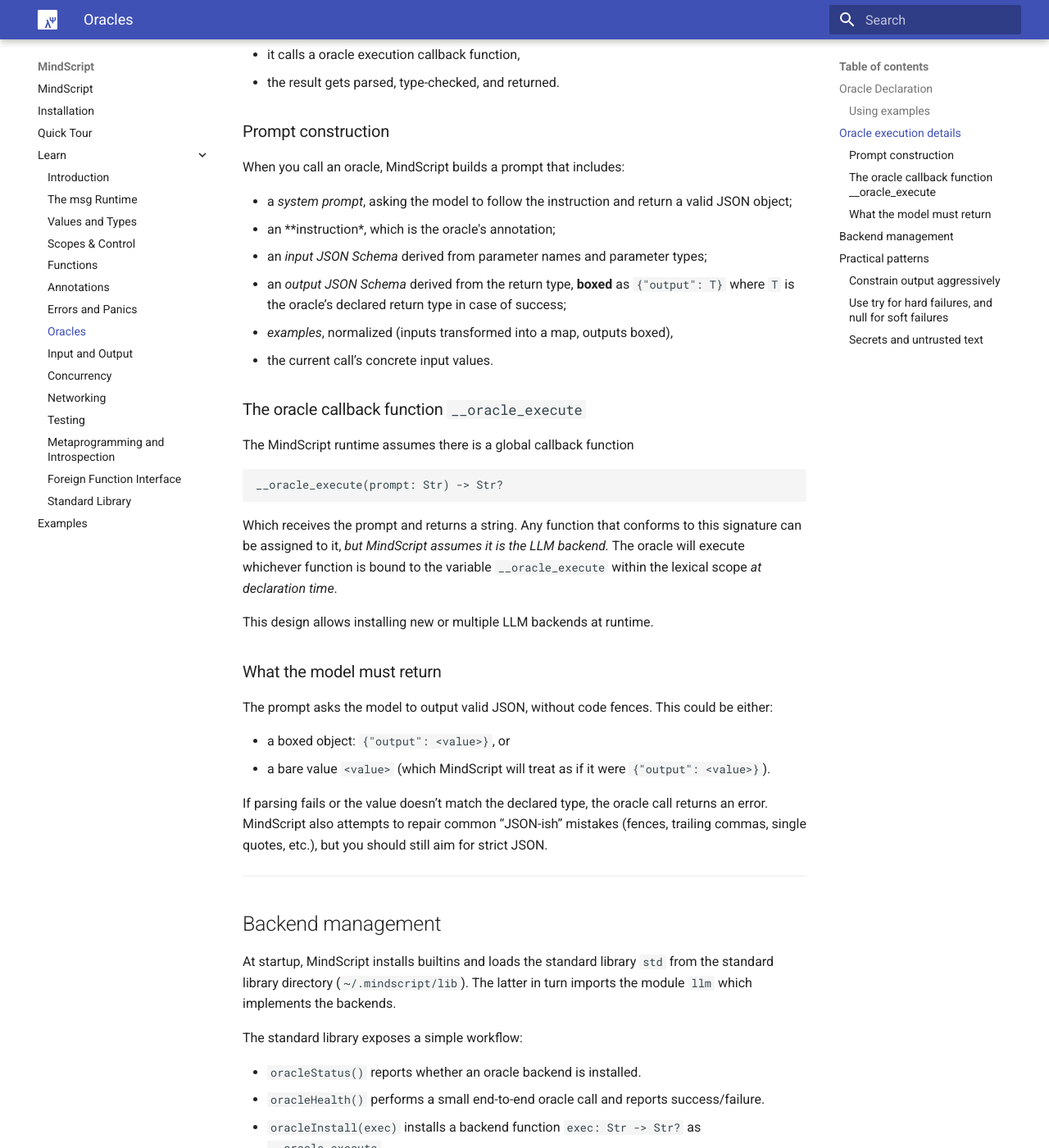
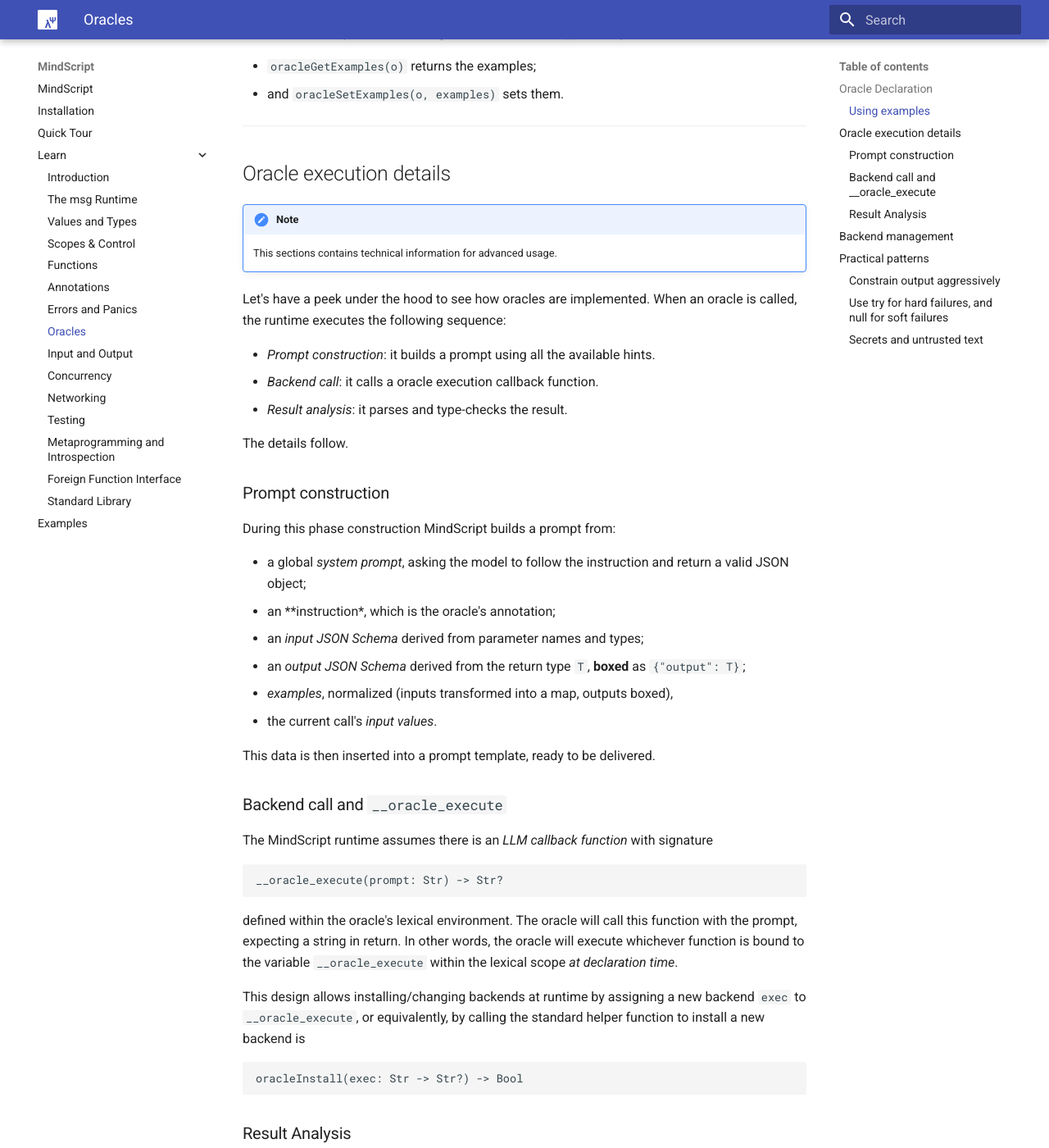
Before and after one commit to daios-ai/msg, an MkDocs documentation site: the page built from docs/manual/docs/learn/oracles.md, in a window 1280 px wide and 1400 px high, scrolled down 2142 px. Shown: the whole window at 82% size. Built offline with MkDocs 1.6.1 and Material for MkDocs 9.7.7, drawn with Linux system fonts in a browser that asks for light colours; some of the changed text lies outside the part shown.

````diff
--- a/docs/manual/docs/learn/oracles.md
+++ b/docs/manual/docs/learn/oracles.md
@@ -43,7 +43,11 @@
 
 Sometimes you want to help the oracle to produce outputs by supplying input/output examples. This is especially useful when the intended function is difficult to describe with an instruction alone. This is done with the keyword `from` followed by an array containing examples.
 
-A valid collection of examples is an array containing input-output pairs that must conform to the type constraints. For instance, let's say we want to create an oracle that takes a number as input (`Int`) and outputs that number spelled in English (`Str`), such as `5` and `five`. Then, this is how we could declare an oracle based on a handful of examples:
+A valid collection of examples is an array containing input-output pairs that must conform to the type constraints. The general format of a single example is
+```mindscript
+[in1, in2, ..., inN, out]
+```
+where `in1` to `inN` are the input values and `out` is the output value, totalling *N*+1 values for an oracle with *N* inputs. For instance, let's say we want to create an oracle that takes a number as input (`Int`) and outputs that number spelled in English (`Str`), such as `5` and `five`. Then, this is how we could declare an oracle based on a handful of examples:
 
 ```mindscript
 let examples = [
@@ -72,51 +76,67 @@
 "one thousand twenty-four"
 ```
 
-Notice that in this case we did not supply an instruction, although we could have. You can combine an annotation (instruction) with examples:
+This examples demonstrates how to drive the behavior of an oracle *only* based on  few-shot examples, with no instructions. Of course, you can combine instruction and examples like so:
 
 ```mindscript
 # Convert integers to English words.
 let numberToEnglish = oracle(number: Int) -> Str from examples
 ```
 
+The performance of oracles can improve significantly with a handful of examples, especially when it is hard to describe the task in words.
+
+There are two helper functions to get and set an oracle `o`'s examples after it has been declared:
+
+* `oracleGetExamples(o)` returns the examples;
+* and `oracleSetExamples(o, examples)` sets them.
+
 ---
 
 ## Oracle execution details
 
-Let's have a peek under the hood to see how oracles are implemented.
+!!! note
+    This sections contains technical information for advanced usage.
 
-When an oracle is called, MindScript does the following:
+Let's have a peek under the hood to see how oracles are implemented. When an oracle is called, the runtime executes the following sequence:
 
-* it builds a prompt using all the available hints,
-* it calls a oracle execution callback function,
-* the result gets parsed, type-checked, and returned.
+- *Prompt construction*: it builds a prompt using all the available hints.
+- *Backend call*: it calls a oracle execution callback function.
+- *Result analysis*: it parses and type-checks the result.
+
+The details follow.
 
 ### Prompt construction
 
-When you call an oracle, MindScript builds a prompt that includes:
+During this phase construction MindScript builds a prompt from:
 
-* a *system prompt*, asking the model to follow the instruction and return a valid JSON object;
+* a global *system prompt*, asking the model to follow the instruction and return a valid JSON object;
 * an **instruction*, which is the oracle's annotation;
-* an *input JSON Schema* derived from parameter names and parameter types;
-* an *output JSON Schema* derived from the return type, **boxed** as `{"output": T}` where `T` is the oracle’s declared return type in case of success;
+* an *input JSON Schema* derived from parameter names and types;
+* an *output JSON Schema* derived from the return type `T`, **boxed** as `{"output": T}`;
 * *examples*, normalized (inputs transformed into a map, outputs boxed),
-* the current call’s concrete input values.
+* the current call's *input values*.
 
-### The oracle callback function `__oracle_execute`
+This data is then inserted into a prompt template, ready to be delivered.
 
-The MindScript runtime assumes there is a global callback function
+### Backend call and `__oracle_execute`
+
+The MindScript runtime assumes there is an *LLM callback function* with signature
 
 ```mindscript
 __oracle_execute(prompt: Str) -> Str?
 ```
 
-Which receives the prompt and returns a string. Any function that conforms to this signature can be assigned to it, *but MindScript assumes it is the LLM backend.* The oracle will execute whichever function is bound to the variable `__oracle_execute` within the lexical scope *at declaration time*.
+defined within the oracle's lexical environment. The oracle will call this function with the prompt, expecting a string in return. In other words, the oracle will execute whichever function is bound to the variable `__oracle_execute` within the lexical scope *at declaration time*.
 
-This design allows installing new or multiple LLM backends at runtime.
+This design allows installing/changing backends at runtime by assigning a new backend `exec` to `__oracle_execute`, or equivalently, by calling the standard helper function to install a new backend is
+```mindscript
+oracleInstall(exec: Str -> Str?) -> Bool
+```
 
-### What the model must return
 
-The prompt asks the model to output valid JSON, without code fences. This could be either:
+### Result Analysis
+
+The prompt asks the model to output a valid JSON string, without code fences. This could be either:
 
 * a boxed object: `{"output": <value>}`, or
 * a bare value `<value>` (which MindScript will treat as if it were `{"output": <value>}`).
@@ -127,13 +147,32 @@
 
 ## Backend management
 
-At startup, MindScript installs builtins and loads the standard library `std` from the standard library directory (`~/.mindscript/lib`). The latter in turn imports the module `llm` which implements the backends.
-
-The standard library exposes a simple workflow:
+At startup, MindScript automatically loads LLM helper functions and the LLM management module `llm`. This module exposes the following utility functions:
 
 * `oracleStatus()` reports whether an oracle backend is installed.
 * `oracleHealth()` performs a small end-to-end oracle call and reports success/failure.
 * `oracleInstall(exec)` installs a backend function `exec: Str -> Str?` as `__oracle_execute`.
+* `llm.status()`, to report the current backend status;
+* `llm.backends()`, to list the registered backend names;
+* `llm.useBackend(name: Str)`, to switch to another backend by name;
+* `llm.models()`, to list the available models for the chosen backend;
+* `llm.useModel(name: Str)`, to set the active model for the backend.
+
+The typical workflow is as follows: at the beginning of a program, we call `llm.useBackend` and `llm.useModel` with the chosen LLM backend and model, respectively. For instance,
+
+```mindscript
+llm.useBackend("openai-responses")
+llm.useModel("gpt-4.1-mini")
+
+# oracle definitions
+...
+```
+
+Internally,
+
+In addition, there are the following helper functions:
+
+
 
 By default, the prelude imports `llm` and installs `llm.exec` as the oracle backend. You can inspect and change the backend/model through the `llm` module:
 
````
Also changed, not shown: 1 other file.
